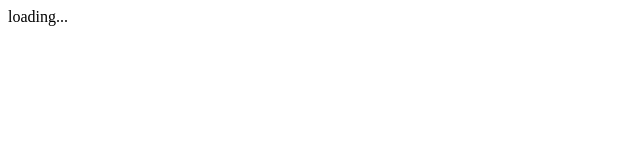
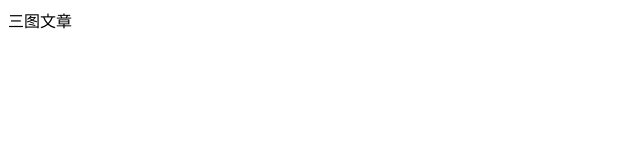
Before and after one commit to dinghr537/react-projects-all-in-1, a React (Create React App) app: page / in a window 1280 px wide. Shown: the top 160 px of the page, without its empty margins (0-640 px from the left). Built offline with nearby package versions, Linux system fonts and the light colour scheme.

Commit message:
复杂条件渲染（用函数）

```diff
--- a/src/App.js
+++ b/src/App.js
@@ -1,16 +1,22 @@
 
-const isLogin = false
+const articalType = 3 // 0 1 3: 无图，单图，三图
 
-function getName() {
-  return 'iris'
+
+function getArticaltemplate() {
+  if (articalType == 0) {
+    return <div>无图文章</div>
+  } else if (articalType == 1) {
+    return <div>单图文章</div>
+  } else {
+    return <div>三图文章</div>
+  }
 }
 
 function App() {
   return (
     <div className="App">
       {/* this is app */}
-      {isLogin && <span>this is span</span>}
-      {isLogin ? <span>this is span</span> : <span>loading...</span>}
+      {getArticaltemplate()}
     </div>
   );
 }
```
